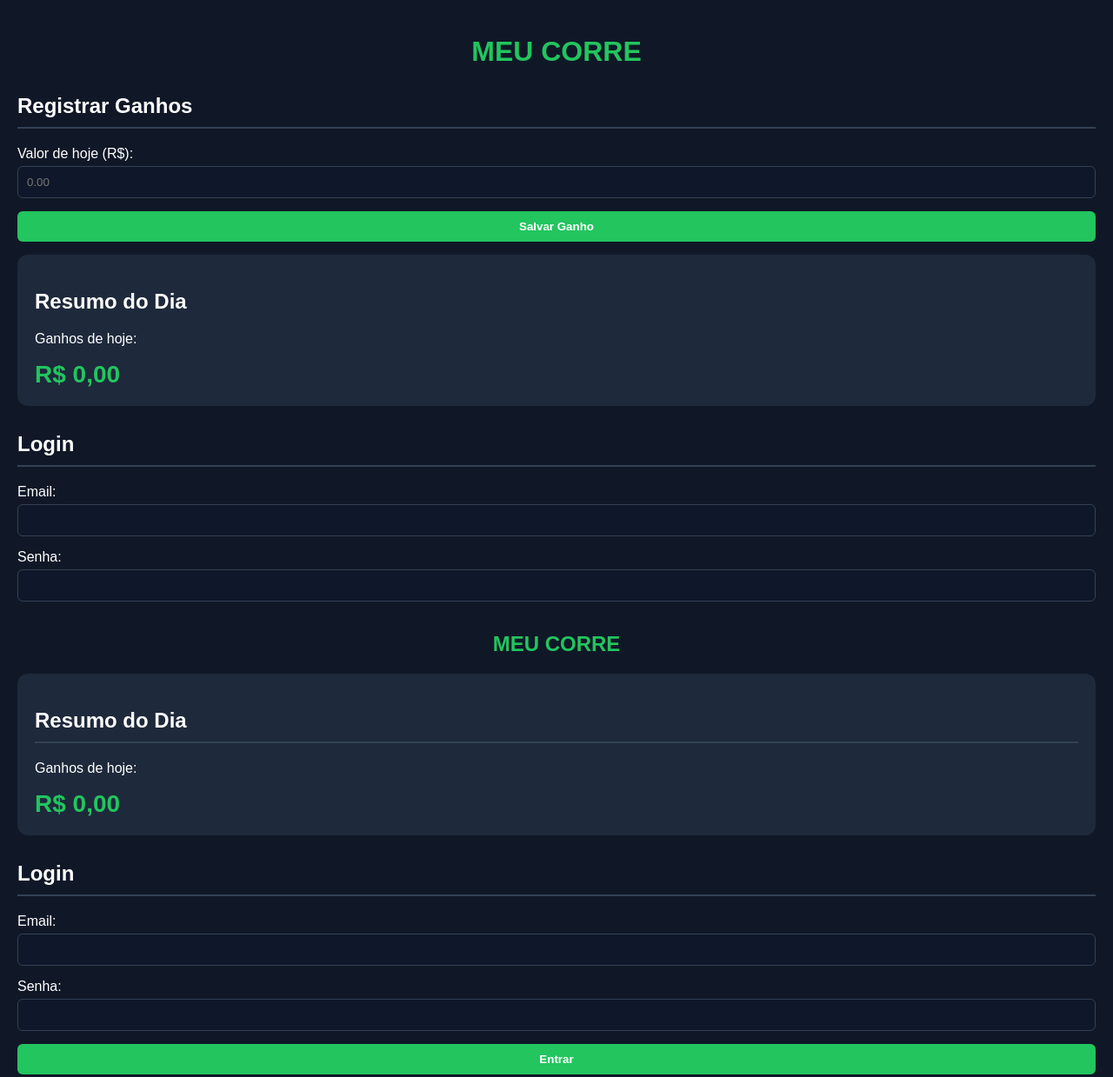
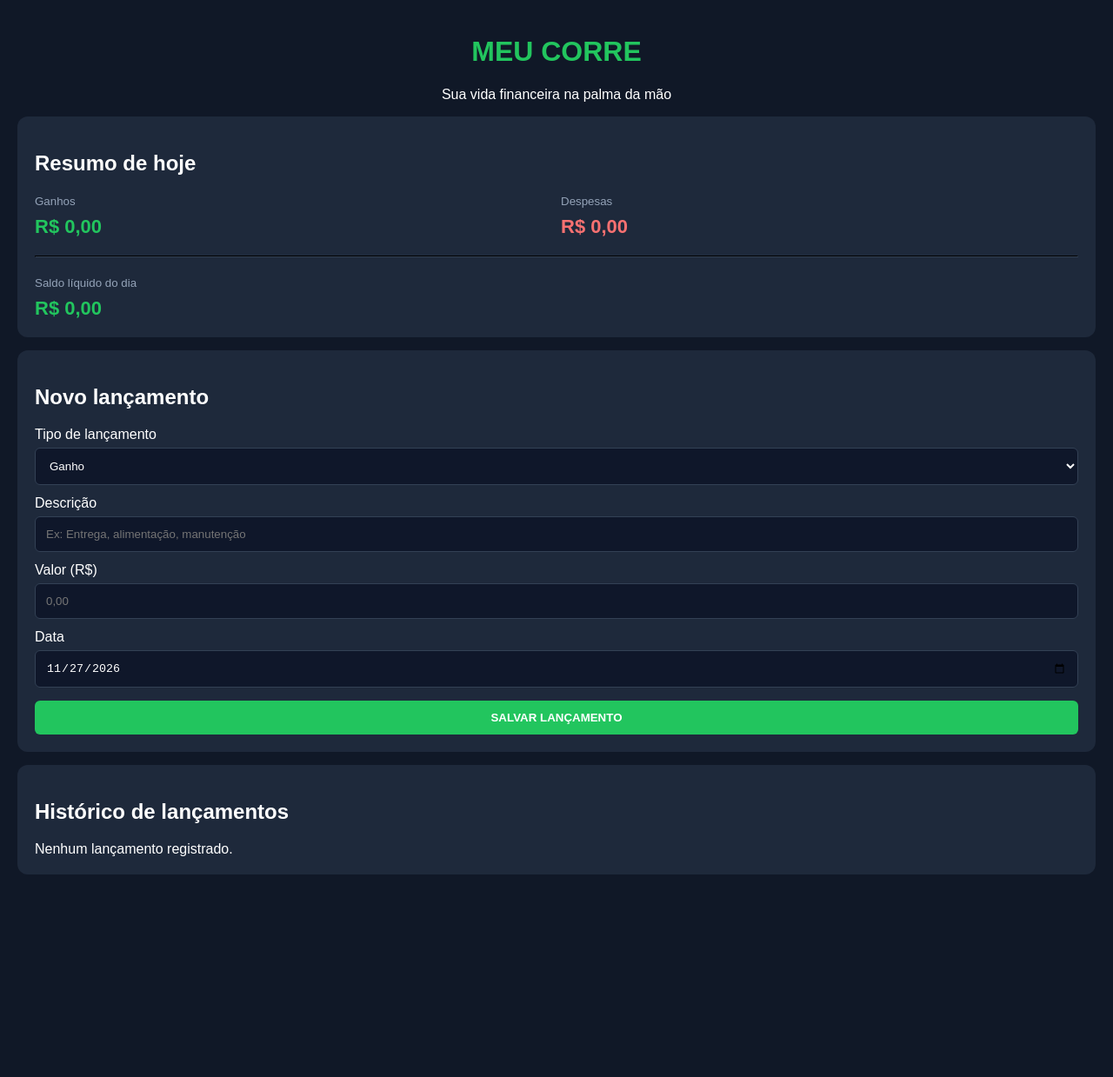
Before and after one commit to progresso2027sucesso-star/meu-corre, a plain HTML site: page index.html in a window 1280 px wide. Shown: the whole page at 87% size. After the commit the page ends 1041 px from the top, so only its background shows below. Drawn offline with Linux system fonts and the light colour scheme.

Commit message:
Atualizar o index.html

```diff
--- a/index.html
+++ b/index.html
@@ -1,55 +1,293 @@
-<!DOCTYPE html> <html lang="pt-br"> <head> <meta charset="UTF-8"> <meta name="viewport" content="width=device-width, initial-scale=1.0"> <title>Meu Corre - Gestão para Entregadores</title> <style> body { font-family: Arial, sans-serif; background: #101827; color: white; margin: 0; padding: 20px; } h1 { color: #22c55e; text-align: center; } .card { background: #1e293b; padding: 20px; margin: 15px 0; border-radius: 12px; } .valor { font-size: 28px; color: #22c55e; font-weight: bold; } sections { margin-top: 30px; } section h2 { border-bottom: 2px solid #334155; padding-bottom: 10px; } </style> </head> <body> <header> <h1> MEU CORRE</h1> </header> <main>
-<section>
-<h2>Registrar Ganhos</h2>
-<form>
-<label>Valor de hoje (R$):</label>
-<input type="number" step="0.01" placeholder="0.00" required>
-<button type="submit">Salvar Ganho</button>
-</form>
-</section>
-<div class="card"> <h2>Resumo do Dia</h2> <p>Ganhos de hoje:</p> <div class="valor">R$ 0,00</div> </div> </main> <section> <h2>Login</h2> <form> <label>Email:</label>
- <input type="email" required>
- <label>Senha:</label>
- <input type="password" required>
+
 <!DOCTYPE html>
 <html lang="pt-br">
 <head>
 <meta charset="UTF-8">
 <meta name="viewport" content="width=device-width, initial-scale=1.0">
 <title>Meu Corre - Gestão para Entregadores</title>
+
 <style>
-body { font-family: Arial, sans-serif; background: #101827; color: white; margin: 0; padding: 20px; }
-h1 { color: #22c55e; text-align: center; }
-.card { background: #1e293b; padding: 20px; margin: 15px 0; border-radius: 12px; }
-.valor { font-size: 28px; color: #22c55e; font-weight: bold; }
-section { margin-top: 30px; }
-section h2 { border-bottom: 2px solid #334155; padding-bottom: 10px; }
-form { margin-top: 15px; }
-label { display: block; margin-bottom: 5px; }
-input { width: 100%; padding: 10px; margin-bottom: 15px; border: 1px solid #334155; border-radius: 6px; box-sizing: border-box; background: #0f172a; color: white; }
-button { width: 100%; padding: 10px; background: #22c55e; color: white; border: none; border-radius: 6px; font-weight: bold; cursor: pointer; }
+* { box-sizing: border-box; }
+
+body {
+  font-family: Arial, sans-serif;
+  background: #101827;
+  color: white;
+  margin: 0;
+  padding: 20px;
+}
+
+h1 {
+  color: #22c55e;
+  text-align: center;
+}
+
+.card {
+  background: #1e293b;
+  padding: 20px;
+  margin: 15px 0;
+  border-radius: 12px;
+}
+
+.resumo {
+  display: grid;
+  grid-template-columns: 1fr 1fr;
+  gap: 10px;
+}
+
+.valor {
+  font-size: 22px;
+  font-weight: bold;
+  margin-top: 8px;
+}
+
+.verde { color: #22c55e; }
+.vermelho { color: #f87171; }
+
+section { margin-top: 25px; }
+
+label {
+  display: block;
+  margin: 12px 0 6px;
+}
+
+input, select {
+  width: 100%;
+  padding: 12px;
+  border: 1px solid #334155;
+  border-radius: 6px;
+  background: #0f172a;
+  color: white;
+}
+
+button {
+  width: 100%;
+  padding: 12px;
+  margin-top: 15px;
+  background: #22c55e;
+  color: white;
+  border: none;
+  border-radius: 6px;
+  font-weight: bold;
+  cursor: pointer;
+}
+
+.lancamento {
+  background: #0f172a;
+  padding: 12px;
+  margin-top: 10px;
+  border-radius: 8px;
+}
+
+.excluir {
+  background: #dc2626;
+  padding: 8px;
+}
+
+small { color: #94a3b8; }
 </style>
 </head>
+
 <body>
+
 <header>
 <h1>MEU CORRE</h1>
+<p style="text-align:center">Sua vida financeira na palma da mão</p>
 </header>
+
 <main>
+
 <div class="card">
-<h2>Resumo do Dia</h2>
-<p>Ganhos de hoje:</p>
-<div class="valor">R$ 0,00</div>
+<h2>Resumo de hoje</h2>
+
+<div class="resumo">
+<div>
+<small>Ganhos</small>
+<div class="valor verde" id="ganhos">R$ 0,00</div>
 </div>
-</main>
-<section>
-<h2>Login</h2>
-<form>
-<label>Email:</label>
-<input type="email" required>
-<label>Senha:</label>
-<input type="password" required>
-<button type="submit">Entrar</button>
+
+<div>
+<small>Despesas</small>
+<div class="valor vermelho" id="despesas">R$ 0,00</div>
+</div>
+</div>
+
+<hr style="border-color:#334155;margin:20px 0">
+
+<small>Saldo líquido do dia</small>
+<div class="valor verde" id="saldo">R$ 0,00</div>
+</div>
+
+<section class="card">
+<h2>Novo lançamento</h2>
+
+<form id="formulario">
+
+<label>Tipo de lançamento</label>
+<select id="tipo" required>
+<option value="ganho">Ganho</option>
+<option value="despesa">Despesa</option>
+</select>
+
+<label>Descrição</label>
+<input id="descricao" type="text"
+placeholder="Ex: Entrega, alimentação, manutenção"
+required>
+
+<label>Valor (R$)</label>
+<input id="valor" type="number"
+step="0.01" min="0.01"
+placeholder="0,00" required>
+
+<label>Data</label>
+<input id="data" type="date" required>
+
+<button type="submit">SALVAR LANÇAMENTO</button>
+
 </form>
 </section>
+
+<section class="card">
+<h2>Histórico de lançamentos</h2>
+<div id="historico">
+<p>Nenhum lançamento registrado.</p>
+</div>
+</section>
+
+</main>
+
+<script>
+const chave = "meuCorreLancamentos";
+
+let lancamentos = JSON.parse(
+  localStorage.getItem(chave) || "[]"
+);
+
+const hoje = () => {
+  const d = new Date();
+  return [
+    d.getFullYear(),
+    String(d.getMonth() + 1).padStart(2, "0"),
+    String(d.getDate()).padStart(2, "0")
+  ].join("-");
+};
+
+document.getElementById("data").value = hoje();
+
+function moeda(valor) {
+  return Number(valor).toLocaleString("pt-BR", {
+    style: "currency",
+    currency: "BRL"
+  });
+}
+
+function salvarDados() {
+  localStorage.setItem(chave, JSON.stringify(lancamentos));
+}
+
+function atualizar() {
+  const dataAtual = hoje();
+
+  const doDia = lancamentos.filter(
+    item => item.data === dataAtual
+  );
+
+  const ganhos = doDia
+    .filter(item => item.tipo === "ganho")
+    .reduce((total, item) => total + item.valor, 0);
+
+  const despesas = doDia
+    .filter(item => item.tipo === "despesa")
+    .reduce((total, item) => total + item.valor, 0);
+
+  document.getElementById("ganhos").textContent = moeda(ganhos);
+  document.getElementById("despesas").textContent = moeda(despesas);
+
+  const saldo = ganhos - despesas;
+  const elementoSaldo = document.getElementById("saldo");
+
+  elementoSaldo.textContent = moeda(saldo);
+  elementoSaldo.className = "valor " +
+    (saldo >= 0 ? "verde" : "vermelho");
+
+  const historico = document.getElementById("historico");
+
+  historico.innerHTML = "";
+
+  if (lancamentos.length === 0) {
+    historico.textContent = "Nenhum lançamento registrado.";
+    return;
+  }
+
+  [...lancamentos]
+    .sort((a, b) => b.data.localeCompare(a.data))
+    .forEach(item => {
+      const div = document.createElement("div");
+      div.className = "lancamento";
+
+      const titulo = document.createElement("strong");
+      titulo.textContent = item.descricao;
+
+      const detalhe = document.createElement("p");
+      detalhe.textContent =
+        (item.tipo === "ganho" ? "Ganho: " : "Despesa: ") +
+        moeda(item.valor);
+
+      const data = document.createElement("small");
+      data.textContent = item.data.split("-").reverse().join("/");
+
+      const excluir = document.createElement("button");
+      excluir.className = "excluir";
+      excluir.textContent = "Excluir lançamento";
+
+      excluir.onclick = () => {
+        if (confirm("Deseja excluir este lançamento?")) {
+          lancamentos = lancamentos.filter(
+            registro => registro.id !== item.id
+          );
+          salvarDados();
+          atualizar();
+        }
+      };
+
+      div.append(titulo, detalhe, data, excluir);
+      historico.appendChild(div);
+    });
+}
+
+document.getElementById("formulario")
+.addEventListener("submit", function(event) {
+  event.preventDefault();
+
+  const tipo = document.getElementById("tipo").value;
+  const descricao = document.getElementById("descricao").value.trim();
+  const valor = Number(document.getElementById("valor").value);
+  const data = document.getElementById("data").value;
+
+  if (!descricao || valor <= 0 || !data) {
+    alert("Confira os dados do lançamento.");
+    return;
+  }
+
+  lancamentos.push({
+    id: Date.now().toString(),
+    tipo,
+    descricao,
+    valor,
+    data
+  });
+
+  salvarDados();
+  atualizar();
+
+  this.reset();
+  document.getElementById("data").value = hoje();
+
+  alert("Lançamento salvo com sucesso!");
+});
+
+atualizar();
+</script>
+
 </body>
 </html>
```
